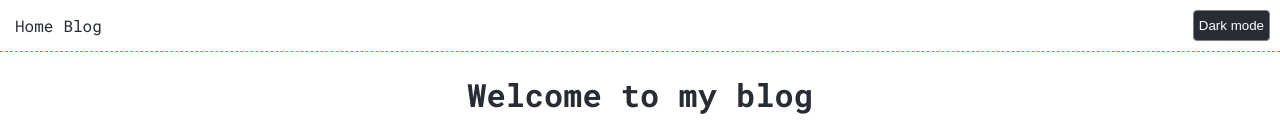
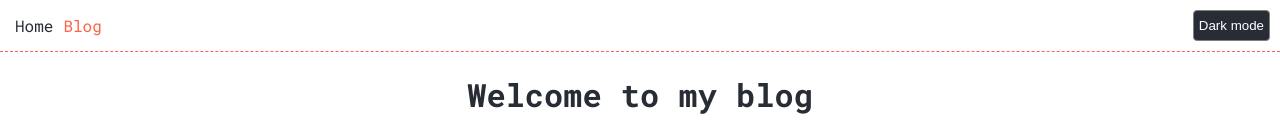
Before and after one commit to ilmoralito/my-site, a Next.js app: page /blog in a window 1280 px wide. Shown: the top 136 px of the page. Built offline with nearby package versions, Linux system fonts and the light colour scheme.

Commit message:
Add active class to current link

```diff
--- a/components/menu.js
+++ b/components/menu.js
@@ -1,17 +1,22 @@
 import Link from "next/link";
+import { useRouter } from "next/router";
 
-export default function Menu() {
+export default function Menu({ children, href }) {
+  const router = useRouter();
+
   return (
     <nav>
       <ul>
         <li>
           <Link href="/">
-            <a>Home</a>
+            <a className={router.pathname === "/" ? "active" : ""}>Home</a>
           </Link>
         </li>
         <li>
           <Link href="/blog">
-            <a>Blog</a>
+            <a className={router.pathname.includes("blog") ? "active" : ""}>
+              Blog
+            </a>
           </Link>
         </li>
       </ul>
@@ -32,6 +37,10 @@ export default function Menu() {
         nav ul li a {
           text-decoration: none;
         }
+
+        .active {
+          color: tomato;
+        }
       `}</style>
     </nav>
   );
```
